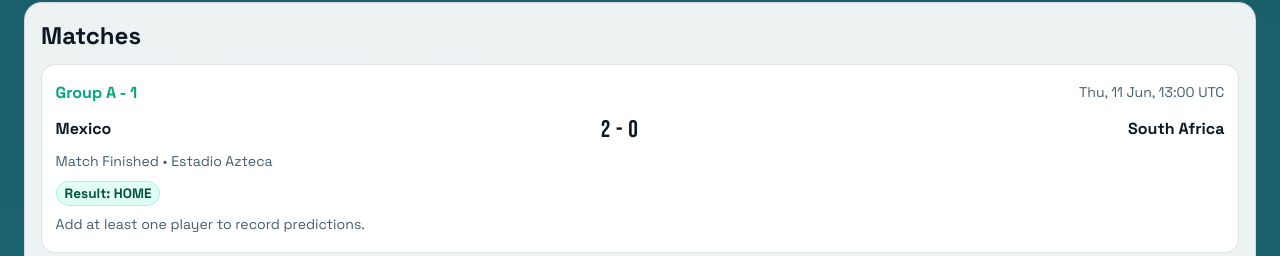
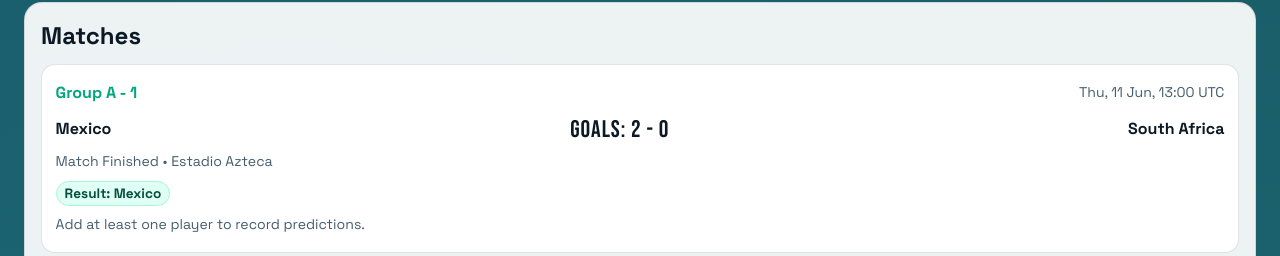
Before and after one commit to sumo89/world-cup-tracker, a React (Vite) app: page / in a window 1280 px wide. Shown: the part 694-950 px from the top of the page. Built offline with nearby package versions, Linux system fonts and the light colour scheme; no server answers; the database is empty.

Commit message:
Handle penalty tie-breaks and improve match result display

```diff
--- a/package.json
+++ b/package.json
@@ -26,5 +26,6 @@
     "eslint-plugin-react-refresh": "^0.4.5",
     "typescript": "^5.2.2",
     "vite": "^5.1.0"
-  }
+  },
+  "packageManager": "yarn@1.22.22+sha512.a6b2f7906b721bba3d67d4aff083df04dad64c399707841b7acf00f6b133b7ac24255f2652fa22ae3534329dc6180534e98d17432037ff6fd140556e2bb3137e"
 }
--- a/scripts/fetch-world-cup-data.mjs
+++ b/scripts/fetch-world-cup-data.mjs
@@ -124,6 +124,8 @@ function mapFixture(game, stadiumById) {
     goals: {
       home: toNumberOrNull(game.home_score),
       away: toNumberOrNull(game.away_score),
+      homePenalty: toNumberOrNull(game.home_penalty_score),
+      awayPenalty: toNumberOrNull(game.away_penalty_score),
     },
   }
 }
--- a/src/App.css
+++ b/src/App.css
@@ -249,6 +249,18 @@ button:hover {
   white-space: nowrap;
 }
 
+.score-stack {
+  display: grid;
+  justify-items: center;
+  gap: 0.05rem;
+}
+
+.penalty-score {
+  color: var(--muted);
+  font-size: 1.25rem;
+  font-weight: 600;
+}
+
 .result-pill {
   display: inline-block;
   margin: 0.35rem 0;
--- a/src/App.tsx
+++ b/src/App.tsx
@@ -27,6 +27,8 @@ type FixtureRecord = {
   goals: {
     home: number | null
     away: number | null
+    homePenalty?: number | null
+    awayPenalty?: number | null
   }
 }
 
@@ -64,6 +66,8 @@ type WorldCupApiGame = {
   away_team_id?: string | number
   home_score?: string | number
   away_score?: string | number
+  home_penalty_score?: string | number
+  away_penalty_score?: string | number
   finished?: string
   time_elapsed?: string
 }
@@ -101,15 +105,32 @@ function isCompleted(statusShort: string) {
 function matchOutcome(match: FixtureRecord): PredictionChoice | null {
   const home = match.goals.home
   const away = match.goals.away
+
   if (!isCompleted(match.statusShort) || home == null || away == null) {
     return null
   }
+
   if (home > away) {
     return 'home'
   }
   if (away > home) {
     return 'away'
   }
+
+  const homePenalty = match.goals.homePenalty
+  const awayPenalty = match.goals.awayPenalty
+
+  if (homePenalty == null || awayPenalty == null) {
+    return 'draw'
+  }
+
+  if (homePenalty > awayPenalty) {
+    return 'home'
+  }
+  if (awayPenalty > homePenalty) {
+    return 'away'
+  }
+
   return 'draw'
 }
 
@@ -215,6 +236,8 @@ function mapApiFixture(game: WorldCupApiGame, stadiumById: Map<string, WorldCupA
     away_team_name: awayName,
     home_score: toNumberOrNull(game.home_score),
     away_score: toNumberOrNull(game.away_score),
+    home_penalty_score: toNumberOrNull(game.home_penalty_score),
+    away_penalty_score: toNumberOrNull(game.away_penalty_score),
     updated_at: new Date().toISOString(),
   }
 }
@@ -242,6 +265,8 @@ function toFixtureRecord(fixture: ReturnType<typeof mapApiFixture>): FixtureReco
     goals: {
       home: fixture.home_score,
       away: fixture.away_score,
+      homePenalty: fixture.home_penalty_score,
+      awayPenalty: fixture.away_penalty_score,
     },
   }
 }
@@ -397,7 +422,11 @@ function App() {
         if (supabase) {
           setSyncingToDb(true)
           try {
-            await supabase.from('fixtures').upsert(liveFixtures, {
+            const fixturesForDb = liveFixtures.map(
+              ({ home_penalty_score, away_penalty_score, ...fixture }) => fixture,
+            )
+
+            await supabase.from('fixtures').upsert(fixturesForDb, {
               onConflict: 'fixture_id',
             })
             localStorage.setItem(FIXTURES_SYNC_STORAGE_KEY, 'done')
@@ -736,10 +765,14 @@ function App() {
         <div className="match-list">
           {visibleMatches.map((match) => {
             const outcome = matchOutcome(match)
-            const score =
+            const goalsScore =
               match.goals.home == null || match.goals.away == null
                 ? 'vs'
                 : `${match.goals.home} - ${match.goals.away}`
+            const penaltiesScore =
+              match.goals.homePenalty == null || match.goals.awayPenalty == null
+                ? null
+                : `${match.goals.homePenalty} - ${match.goals.awayPenalty}`
 
             return (
               <article className="match-card" key={match.fixtureId}>
@@ -749,7 +782,12 @@ function App() {
                 </div>
                 <div className="teams">
                   <span>{match.homeTeam.name}</span>
-                  <strong>{score}</strong>
+                  <div className="score-stack">
+                    <strong>{`Goals: ${goalsScore}`}</strong>
+                    {penaltiesScore ? (
+                      <span className="penalty-score">Penalties: {penaltiesScore}</span>
+                    ) : null}
+                  </div>
                   <span>{match.awayTeam.name}</span>
                 </div>
                 <p className="status">
@@ -757,7 +795,14 @@ function App() {
                   {match.venueName ? ` • ${match.venueName}` : ''}
                 </p>
                 {outcome ? (
-                  <p className="result-pill">Result: {outcome.toUpperCase()}</p>
+                  <p className="result-pill">
+                    Result:{' '}
+                    {outcome === 'home'
+                      ? match.homeTeam.name
+                      : outcome === 'away'
+                        ? match.awayTeam.name
+                        : 'Draw'}
+                  </p>
                 ) : null}
 
                 {users.length > 0 ? (
```
